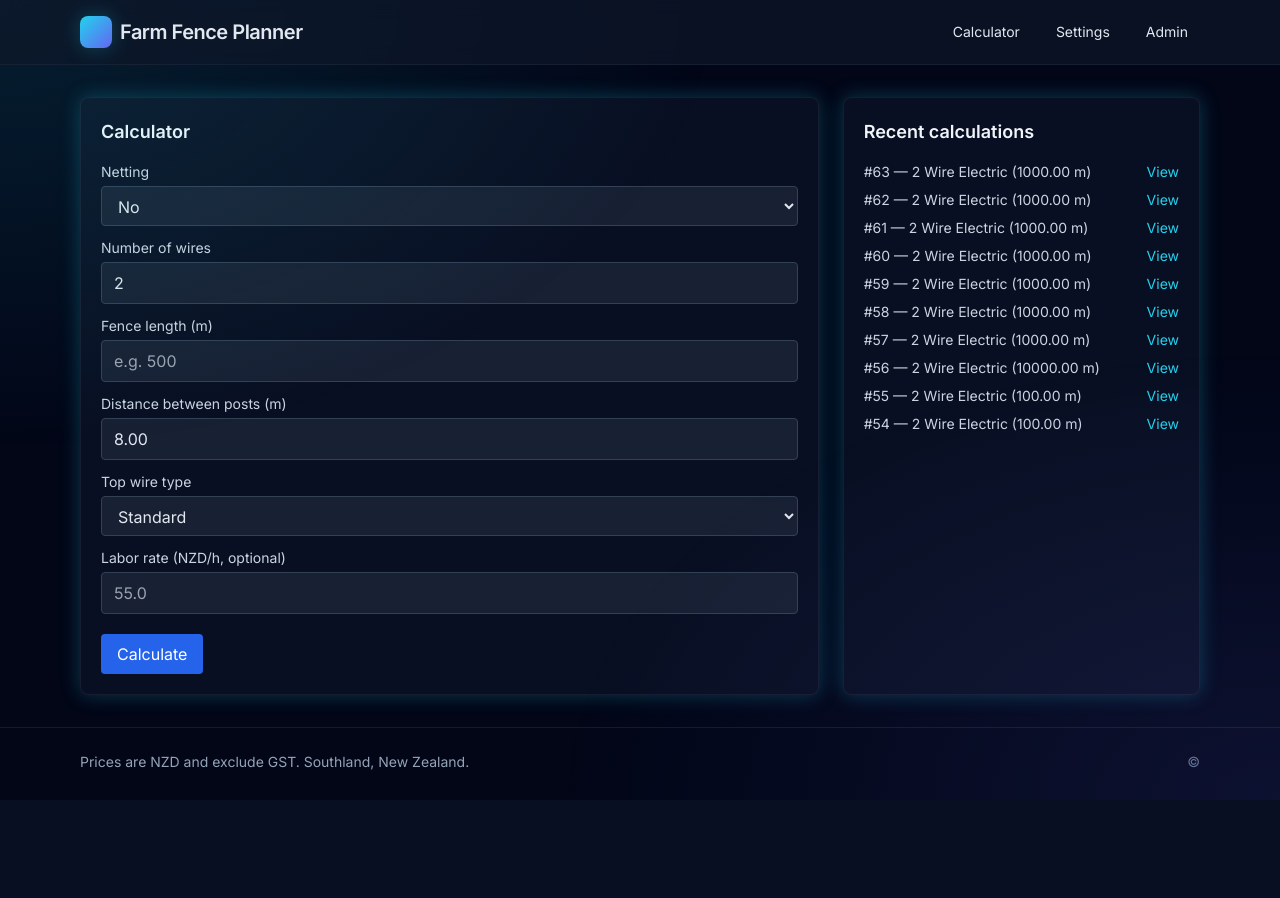
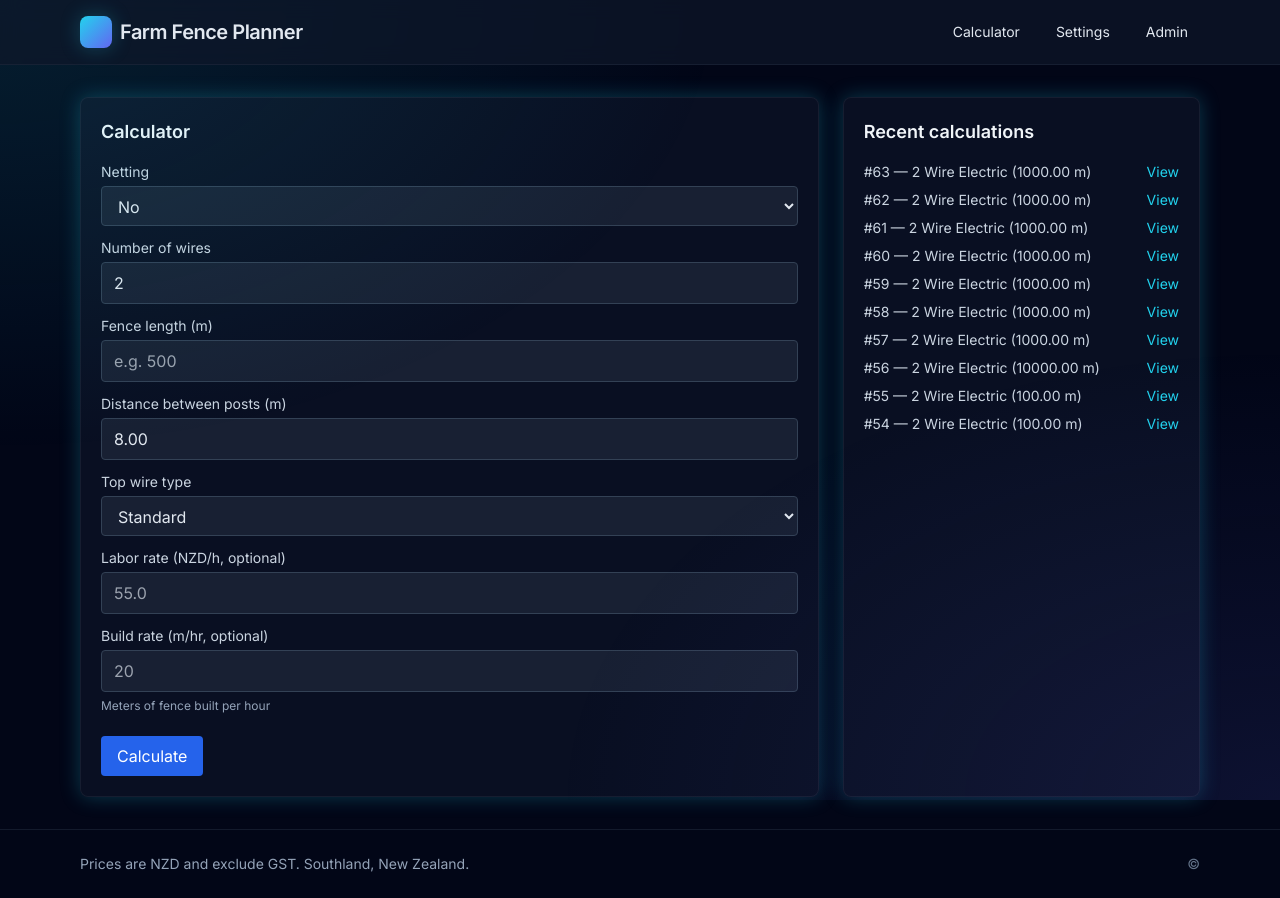
Before and after one commit to lightwavewebservice/Fence-Planner, a Django app: page / in a window 1280 px wide. Before the commit the page ends 800 px from the top, so only its background shows below. Run offline with Django 4.2, Linux system fonts and the light colour scheme; data comes from the database, SQL or seed files in the repository; some libraries are stand-ins or nearby versions.

Commit message:
feat(build-rate): add Build rate (m/hr) input (default 20) with validation; plumb through validators/views; use in utils for labor hours; update settings default to 20

```diff
--- a/farm_fence_planner/settings.py
+++ b/farm_fence_planner/settings.py
@@ -77,7 +77,7 @@ DEFAULT_AUTO_FIELD = 'django.db.models.BigAutoField'
 # Application constants (NZD, excl. GST)
 LABOR_RATE_PER_HOUR = 55.0
 WIRE_ROLL_LENGTH = 500
-BUILD_RATE_METERS_PER_HOUR = 200
+BUILD_RATE_METERS_PER_HOUR = 20
 
 # Staples configuration
 # Name should match a Material in the DB if available; otherwise defaults will be used.
--- a/fence_calculator/utils.py
+++ b/fence_calculator/utils.py
@@ -20,6 +20,7 @@ def calculate_fence_requirements(
     fence_type: FenceType,
     fence_length: Decimal,
     labor_rate: Decimal | None = None,
+    build_rate: Decimal | None = None,
     price_overrides: Dict[str, Decimal] | None = None,
     *,
     top_wire_type: str | None = None,  # 'standard' | 'hot' | 'barb'
@@ -88,7 +89,8 @@ def calculate_fence_requirements(
 
     # Labor
     lr = Decimal(str(labor_rate)) if labor_rate is not None else Decimal(str(settings.LABOR_RATE_PER_HOUR))
-    labor_hours = quantize_2(fence_length / Decimal(str(settings.BUILD_RATE_METERS_PER_HOUR)))
+    br = Decimal(str(build_rate)) if build_rate is not None else Decimal(str(settings.BUILD_RATE_METERS_PER_HOUR))
+    labor_hours = quantize_2(fence_length / br)
     labor_cost = quantize_2(labor_hours * lr)
 
     # Material prices helper
@@ -314,6 +316,7 @@ def calculate_fence_requirements(
         'wire_rolls_required': float(wire_rolls_required),
         'labor_hours': float(labor_hours),
         'labor_rate_per_hour': float(lr),
+        'build_rate_per_hour': float(br),
         'labor_cost': float(labor_cost),
         'material_costs': material_costs,
         'total_material_cost': float(total_material_cost),
--- a/fence_calculator/views.py
+++ b/fence_calculator/views.py
@@ -26,6 +26,7 @@ def index(request: HttpRequest) -> HttpResponse:
         'fence_types': fence_types,
         'recent_calcs': recent_calcs,
         'default_labor_rate': settings.LABOR_RATE_PER_HOUR,
+        'default_build_rate': settings.BUILD_RATE_METERS_PER_HOUR,
     })
 
 
@@ -77,6 +78,7 @@ def calculate(request: HttpRequest) -> JsonResponse:
         fence_type=fence_type,
         fence_length=validated_data['fence_length'],
         labor_rate=validated_data['labor_rate'],
+        build_rate=validated_data.get('build_rate'),
         price_overrides=validated_data['price_overrides'],
         top_wire_type=validated_data['top_wire_type'],
         post_spacing_override=validated_data['post_spacing_override'],
--- a/templates/fence_calculator/index.html
+++ b/templates/fence_calculator/index.html
@@ -62,6 +62,11 @@
       <div>
         <label class="block text-sm font-medium mb-1 text-slate-300">Labor rate (NZD/h, optional)</label>
         <input id="labor_rate" type="number" step="0.01" min="0" max="1000" class="w-full border border-slate-700 bg-slate-800/70 text-slate-200 rounded px-3 py-2" placeholder="{{ default_labor_rate }}" />
+      </div>
+      <div>
+        <label class="block text-sm font-medium mb-1 text-slate-300">Build rate (m/hr, optional)</label>
+        <input id="build_rate" type="number" step="0.01" min="1" max="1000" class="w-full border border-slate-700 bg-slate-800/70 text-slate-200 rounded px-3 py-2" placeholder="{{ default_build_rate }}" />
+        <span class="text-xs text-slate-400">Meters of fence built per hour</span>
       </div>
       <!-- Staples per box input removed from UI; backend uses settings defaults -->
       <div class="pt-2">
@@ -189,6 +194,17 @@ function validateInput() {
 
   // Staples per box validation removed; defaults are applied server-side
 
+  // Validate build rate if provided
+  const buildRate = document.getElementById('build_rate').value;
+  if (buildRate) {
+    const br = parseFloat(buildRate);
+    if (isNaN(br) || br <= 0) {
+      errors.push('Build rate must be greater than 0');
+    } else if (br > 1000) {
+      errors.push('Build rate cannot exceed 1000 m/hour');
+    }
+  }
+
   // If hot wire type, validate hot wire count
   const topWireType = document.getElementById('top_wire_type').value;
   if (topWireType === 'hot') {
@@ -255,6 +271,8 @@ async function doCalculate(evt) {
 
     const laborRate = document.getElementById('labor_rate').value;
     if (laborRate) formData.append('labor_rate', laborRate);
+    const buildRateSubmit = document.getElementById('build_rate').value;
+    if (buildRateSubmit) formData.append('build_rate', buildRateSubmit);
 
     const topWireType = document.getElementById('top_wire_type').value;
     if (topWireType) formData.append('top_wire_type', topWireType);
@@ -334,6 +352,9 @@ async function doCalculate(evt) {
     }
 
     // Labor
+    if (data.build_rate_per_hour !== undefined) {
+      rows.push(['Build rate (m/hr)', data.build_rate_per_hour]);
+    }
     rows.push(['Labor hours', data.labor_hours]);
     rows.push(['Labor cost', `$${data.labor_cost.toFixed(2)}`]);
 
```
Also changed, not shown: fence_calculator/validators.py (+11 -0 lines).
